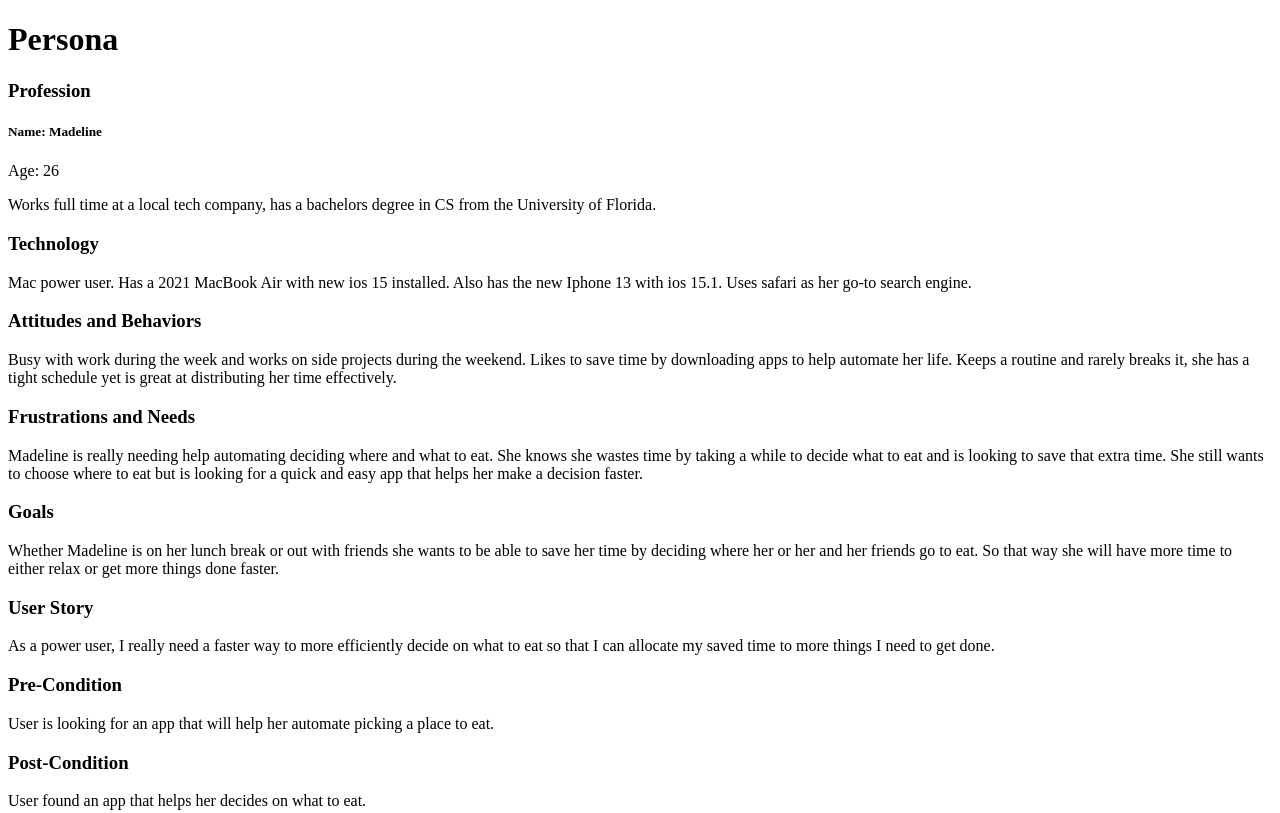
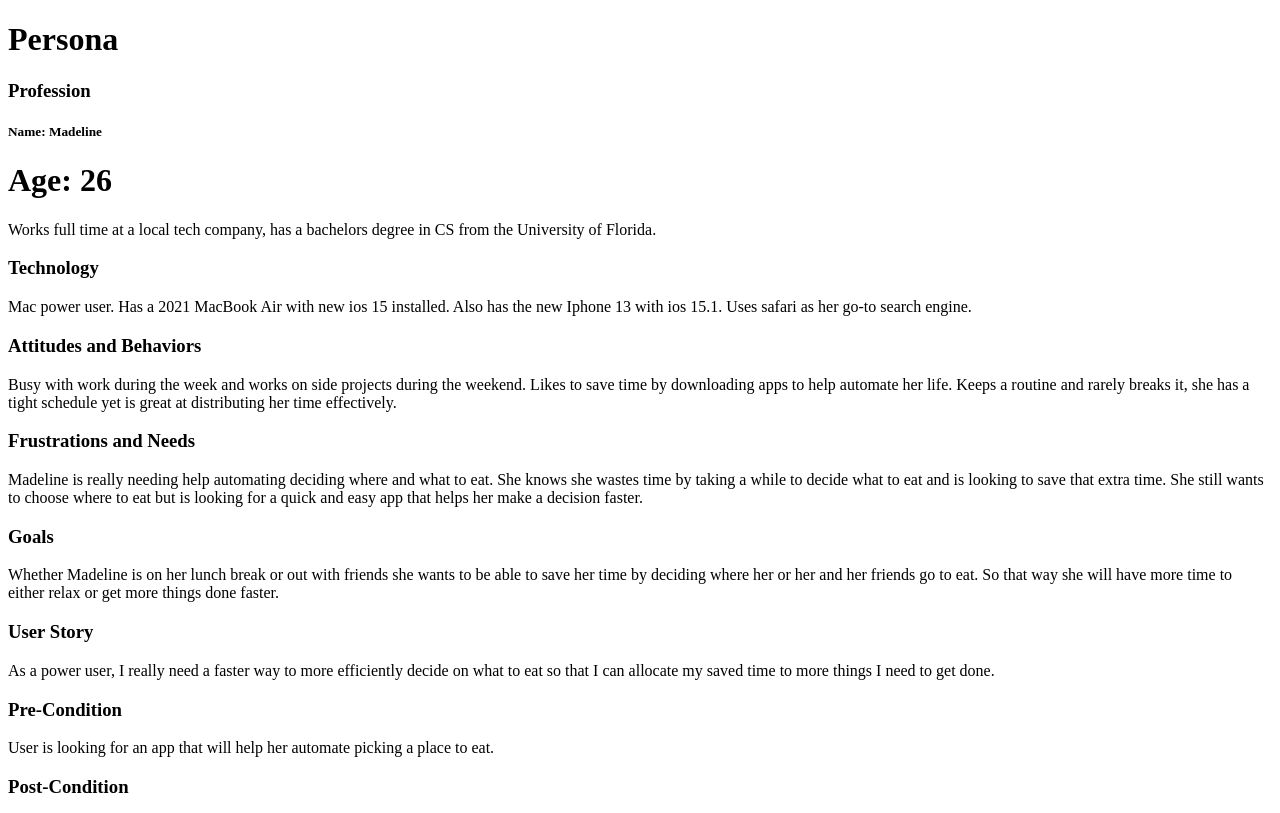
Before and after one commit to FoodFindOp/food-find-main, a plain HTML site: page documentation/power-user-persona.html in a window 1280 px wide. Shown: the top 813 px of the page. Drawn offline with Linux system fonts and the light colour scheme.

Commit message:
Finished persona and interaction flow.

```diff
--- a/documentation/power-user-persona.html
+++ b/documentation/power-user-persona.html
@@ -8,7 +8,7 @@
 <body>
 <h1>Persona</h1>
 <div>
-    <h3>Profession</h3> <h5>Name: Madeline</h5> <p>Age: 26</p>
+    <h3>Profession</h3> <h5>Name: Madeline</h5> <h1>Age: 26</h1>
     <p>
         Works full time at a local tech company, has a bachelors degree in CS from the University of Florida.
     </p>
```
